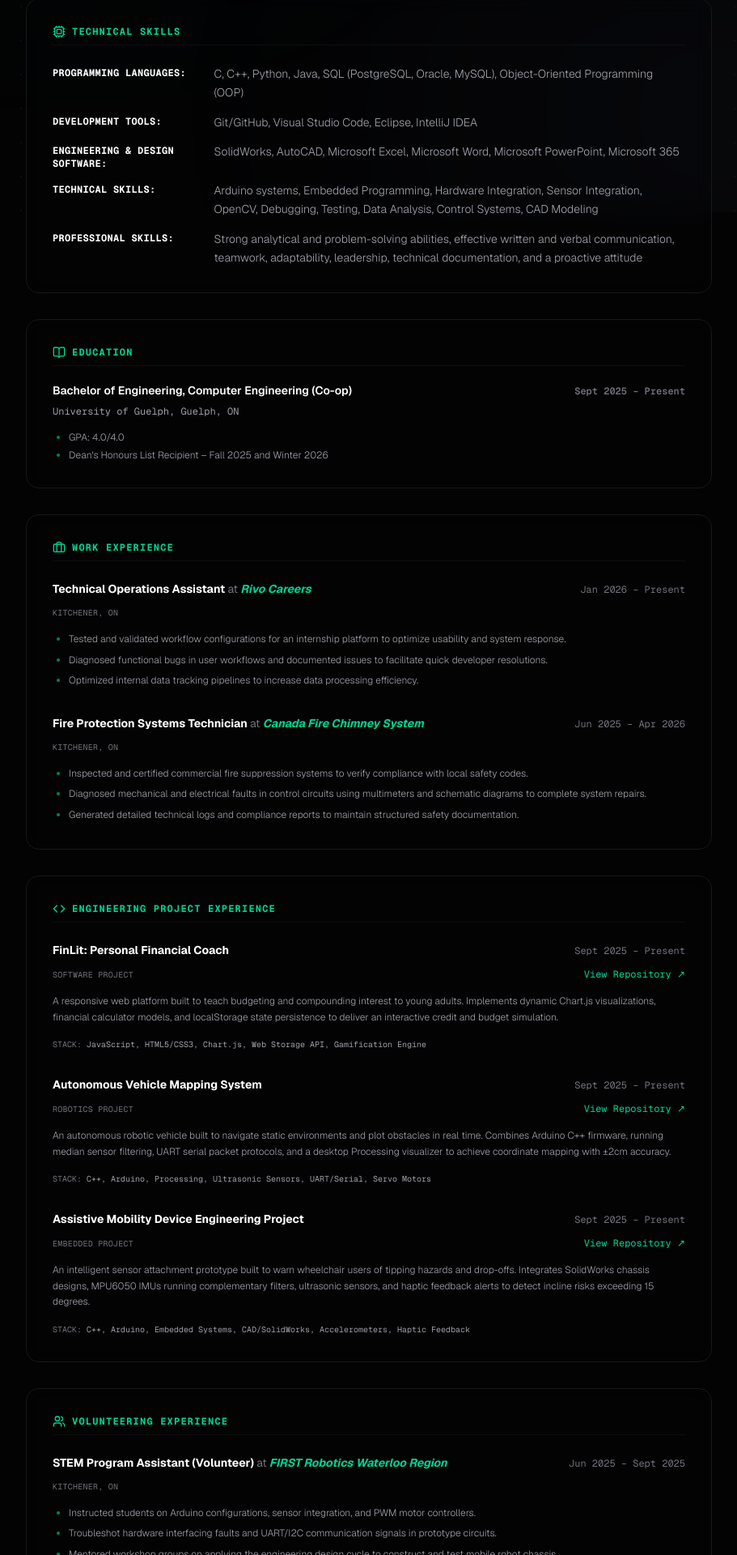
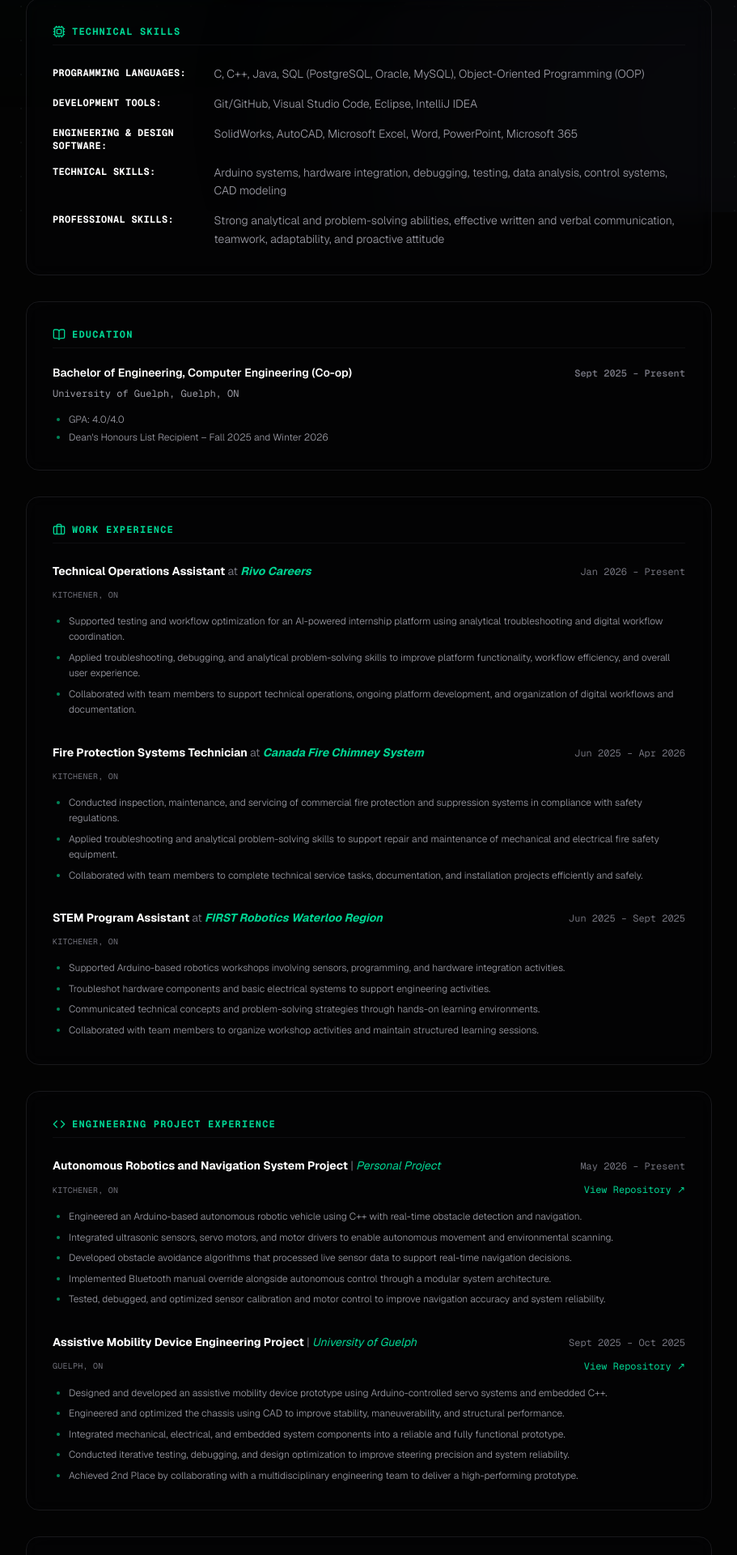
Before and after one commit to deepjpatel2007/My-Portfolio, a Next.js app: page /resume in a window 1280 px wide. Shown: the part 538-2458 px from the top of the page at 81% size, without its empty margins (184-1095 px from the left). Built offline with nearby package versions, Linux system fonts and the light colour scheme.

Commit message:
Complete content and credibility correction pass across portfolio, align Interactive Resume with PDF resume and refine layout columns

```diff
--- a/src/app/awards/page.tsx
+++ b/src/app/awards/page.tsx
@@ -49,7 +49,7 @@ export default function AwardsPage() {
           variants={fadeInUp}
           className="text-zinc-400 text-lg md:text-xl font-light max-w-2xl leading-relaxed"
         >
-          Academic excellence, design achievements, and hackathon victories.
+          Academic achievement, engineering competitions, and professional certifications.
         </motion.p>
       </motion.div>
 
--- a/src/app/contact/page.tsx
+++ b/src/app/contact/page.tsx
@@ -304,12 +304,12 @@ export default function ContactPage() {
                       <circle className="opacity-25" cx="12" cy="12" r="10" stroke="currentColor" strokeWidth="4" />
                       <path className="opacity-75" fill="currentColor" d="M4 12a8 8 0 018-8V0C5.373 0 0 5.373 0 12h4zm2 5.291A7.962 7.962 0 014 12H0c0 3.042 1.135 5.824 3 7.938l3-2.647z" />
                     </svg>
-                    TRANSMITTING...
+                    SENDING...
                   </>
                 ) : (
                   <>
                     <Send className="w-3.5 h-3.5" />
-                    TRANSMIT MESSAGE
+                    SEND MESSAGE
                   </>
                 )}
               </LiquidGlassButton>
--- a/src/app/experience/page.tsx
+++ b/src/app/experience/page.tsx
@@ -113,7 +113,7 @@ export default function ExperiencePage() {
 
                 {/* Tech Chips */}
                 <div className="flex flex-col gap-2 border-t border-zinc-900/60 pt-4 mt-2">
-                  <span className="text-[10px] font-mono text-zinc-500 uppercase tracking-widest">Technologies & Hardware Utilized</span>
+                  <span className="text-[10px] font-mono text-zinc-500 uppercase tracking-widest">Skills & Tools</span>
                   <div className="flex flex-wrap gap-1.5 mt-1">
                     {exp.techStack.map((tech) => (
                       <span
--- a/src/app/resume/page.tsx
+++ b/src/app/resume/page.tsx
@@ -29,6 +29,37 @@ const staggerContainer = {
 export default function ResumePage() {
   const workExperiences = experiences.filter(exp => !exp.role.includes("Volunteer"));
   const volunteerExperiences = experiences.filter(exp => exp.role.includes("Volunteer"));
+
+  const resumeProjects = [
+    {
+      title: "Autonomous Robotics and Navigation System Project",
+      context: "Personal Project",
+      location: "Kitchener, ON",
+      period: "May 2026 – Present",
+      githubUrl: "https://github.com/deepjpatel2007/-autonomous-vehicle-mapping-and-telemetry-system",
+      bullets: [
+        "Engineered an Arduino-based autonomous robotic vehicle using C++ with real-time obstacle detection and navigation.",
+        "Integrated ultrasonic sensors, servo motors, and motor drivers to enable autonomous movement and environmental scanning.",
+        "Developed obstacle avoidance algorithms that processed live sensor data to support real-time navigation decisions.",
+        "Implemented Bluetooth manual override alongside autonomous control through a modular system architecture.",
+        "Tested, debugged, and optimized sensor calibration and motor control to improve navigation accuracy and system reliability."
+      ]
+    },
+    {
+      title: "Assistive Mobility Device Engineering Project",
+      context: "University of Guelph",
+      location: "Guelph, ON",
+      period: "Sept 2025 – Oct 2025",
+      githubUrl: "https://github.com/deepjpatel2007/Assistive-Mobility-Device-Project",
+      bullets: [
+        "Designed and developed an assistive mobility device prototype using Arduino-controlled servo systems and embedded C++.",
+        "Engineered and optimized the chassis using CAD to improve stability, maneuverability, and structural performance.",
+        "Integrated mechanical, electrical, and embedded system components into a reliable and fully functional prototype.",
+        "Conducted iterative testing, debugging, and design optimization to improve steering precision and system reliability.",
+        "Achieved 2nd Place by collaborating with a multidisciplinary engineering team to deliver a high-performing prototype."
+      ]
+    }
+  ];
 
   return (
     <div className="w-full max-w-4xl mx-auto px-6 flex flex-col gap-10">
@@ -193,7 +224,6 @@ export default function ResumePage() {
           </Card>
         </motion.div>
 
-        {/* 4. ENGINEERING PROJECT EXPERIENCE */}
         <motion.div variants={fadeInUp}>
           <Card className="p-6 md:p-8 flex flex-col gap-6 border border-zinc-900 bg-zinc-950/20">
             <h3 className="text-xs font-mono font-bold tracking-widest text-emerald-400 uppercase border-b border-zinc-900/60 pb-2 flex items-center gap-2">
@@ -201,17 +231,17 @@ export default function ResumePage() {
               Engineering Project Experience
             </h3>
             <div className="flex flex-col gap-8">
-              {projects.filter(proj => !proj.title.includes("CampusBook")).map((proj) => (
-                <div key={proj.slug} className="flex flex-col gap-3">
+              {resumeProjects.map((proj) => (
+                <div key={proj.title} className="flex flex-col gap-3">
                   <div className="flex flex-col sm:flex-row sm:justify-between sm:items-baseline gap-1 text-white text-sm">
                     <span className="font-bold">
-                      {proj.title}
+                      {proj.title} <span className="font-normal text-zinc-500">|</span> <span className="italic text-emerald-400 font-normal">{proj.context}</span>
                     </span>
-                    <span className="text-xs font-mono text-zinc-500 shrink-0">Sept 2025 – Present</span>
+                    <span className="text-xs font-mono text-zinc-500 shrink-0">{proj.period}</span>
                   </div>
                   <div className="flex items-center justify-between">
                     <span className="text-[10px] font-mono text-zinc-500 uppercase tracking-wide">
-                      {proj.category} Project
+                      {proj.location}
                     </span>
                     <a
                       href={proj.githubUrl}
@@ -222,15 +252,11 @@ export default function ResumePage() {
                       View Repository ↗
                     </a>
                   </div>
-                  <p className="text-xs font-light text-zinc-400 leading-relaxed mt-1">
-                    {proj.description}
-                  </p>
-                  <div className="flex gap-1.5 mt-1 items-center">
-                    <span className="text-[10px] font-mono text-zinc-500 uppercase">Stack:</span>
-                    <span className="text-[10px] font-mono text-zinc-400">
-                      {proj.techStack.join(', ')}
-                    </span>
-                  </div>
+                  <ul className="list-disc pl-5 flex flex-col gap-1.5 text-xs font-light text-zinc-400 leading-relaxed mt-1">
+                    {proj.bullets.map((bullet, idx) => (
+                      <li key={idx} className="marker:text-emerald-500/70">{bullet}</li>
+                    ))}
+                  </ul>
                 </div>
               ))}
             </div>
@@ -289,9 +315,6 @@ export default function ResumePage() {
                     )}
                   </div>
                   <span className="text-[10px] text-zinc-500 font-mono">{cert.issuer} • {cert.date}</span>
-                  <p className="text-zinc-400 font-light mt-0.5 leading-relaxed">
-                    {cert.description}
-                  </p>
                 </div>
               ))}
             </div>
--- a/src/app/skills/page.tsx
+++ b/src/app/skills/page.tsx
@@ -188,7 +188,7 @@ export default function SkillsPage() {
                 {cat.title}
               </h2>
 
-              <div className="grid grid-cols-1 sm:grid-cols-2 md:grid-cols-3 gap-4">
+              <div className="grid grid-cols-1 md:grid-cols-2 gap-6">
                 {cat.items.map((skill) => (
                   <Card key={skill.name} className="p-5 flex items-start gap-4 hover:border-emerald-500/30 transition-all duration-300 group">
                     <div className="w-9 h-9 rounded-lg bg-zinc-950 border border-zinc-900 flex items-center justify-center shrink-0">
--- a/src/data/awards.ts
+++ b/src/data/awards.ts
@@ -24,14 +24,14 @@ export const awards: Award[] = [
   {
     title: "1st Place — Guelph Engineering Competition",
     issuer: "University of Guelph",
-    date: "Oct 2025",
+    date: "October 2025",
     description: "Awarded First Place at the University of Guelph Engineering Competition after developing an engineering solution under competitive design constraints. Qualified to represent the University of Guelph at the Ontario Engineering Competition (OEC) in January 2026.",
     category: "honour"
   },
   {
     title: "2nd Place & Fastest Vehicle Award — Assistive Mobility Device Engineering Project",
     issuer: "University of Guelph",
-    date: "Oct 2025",
+    date: "October 2025",
     description: "Awarded Second Place and the Fastest Vehicle Award overall after designing and prototyping a motorized mobile attachment featuring tilt safety checks and obstacle warning triggers.",
     category: "honour"
   },
@@ -48,7 +48,7 @@ export const awards: Award[] = [
     title: "Cybersecurity Fundamentals",
     issuer: "IBM SkillsBuild",
     date: "Completed Jun 2026",
-    description: "Mastered fundamental security concepts, cryptographic basics, identity access management models, and compliance principles.",
+    description: "Developed foundational knowledge of security concepts, cryptographic basics, identity access management models, and compliance principles.",
     credentialUrl: "https://drive.google.com/file/d/1zgSRlALdgGpzLyMRyO8FC1yVX1sk04dk/view?usp=sharing",
     category: "certification"
   },
@@ -64,7 +64,7 @@ export const awards: Award[] = [
     title: "Cloud Computing Fundamentals Credential",
     issuer: "IBM SkillsBuild",
     date: "Completed May 2026",
-    description: "Mastered fundamental cloud models (IaaS, PaaS, SaaS), cloud architectures, deployment systems, and virtualization setups.",
+    description: "Learned the fundamentals of cloud models (IaaS, PaaS, SaaS), cloud architectures, deployment systems, and virtualization setups.",
     credentialUrl: "https://drive.google.com/file/d/10sbGmjadVj7-akjmXYwWlAJXaMvMPRs0/view?usp=sharing",
     category: "certification"
   }
--- a/src/data/experience.ts
+++ b/src/data/experience.ts
@@ -18,9 +18,9 @@ export const experiences: Experience[] = [
     period: "Jan 2026 – Present",
     classification: "Technical Experience",
     description: [
-      "Tested and validated workflow configurations for an internship platform to optimize usability and system response.",
-      "Diagnosed functional bugs in user workflows and documented issues to facilitate quick developer resolutions.",
-      "Optimized internal data tracking pipelines to increase data processing efficiency."
+      "Supported testing and workflow optimization for an AI-powered internship platform using analytical troubleshooting and digital workflow coordination.",
+      "Applied troubleshooting, debugging, and analytical problem-solving skills to improve platform functionality, workflow efficiency, and overall user experience.",
+      "Collaborated with team members to support technical operations, ongoing platform development, and organization of digital workflows and documentation."
     ],
     techStack: ["Quality Assurance", "Technical Troubleshooting", "System Testing", "Data Workflows", "Debugging"]
   },
@@ -30,25 +30,26 @@ export const experiences: Experience[] = [
     company: "Canada Fire Chimney System",
     location: "Kitchener, ON",
     period: "Jun 2025 – Apr 2026",
-    classification: "Technical Experience",
+    classification: "Work Experience",
     description: [
-      "Inspected and certified commercial fire suppression systems to verify compliance with local safety codes.",
-      "Diagnosed mechanical and electrical faults in control circuits using multimeters and schematic diagrams to complete system repairs.",
-      "Generated detailed technical logs and compliance reports to maintain structured safety documentation."
+      "Conducted inspection, maintenance, and servicing of commercial fire protection and suppression systems in compliance with safety regulations.",
+      "Applied troubleshooting and analytical problem-solving skills to support repair and maintenance of mechanical and electrical fire safety equipment.",
+      "Collaborated with team members to complete technical service tasks, documentation, and installation projects efficiently and safely."
     ],
     techStack: ["Compliance Inspections", "Mechanical Systems", "Electrical Diagnostics", "Safety Standards", "Troubleshooting"]
   },
   {
     id: "first-robotics",
-    role: "STEM Program Assistant (Volunteer)",
+    role: "STEM Program Assistant",
     company: "FIRST Robotics Waterloo Region",
     location: "Kitchener, ON",
     period: "Jun 2025 – Sept 2025",
     classification: "Volunteer Experience",
     description: [
-      "Instructed students on Arduino configurations, sensor integration, and PWM motor controllers.",
-      "Troubleshot hardware interfacing faults and UART/I2C communication signals in prototype circuits.",
-      "Mentored workshop groups on applying the engineering design cycle to construct and test mobile robot chassis."
+      "Supported Arduino-based robotics workshops involving sensors, programming, and hardware integration activities.",
+      "Troubleshot hardware components and basic electrical systems to support engineering activities.",
+      "Communicated technical concepts and problem-solving strategies through hands-on learning environments.",
+      "Collaborated with team members to organize workshop activities and maintain structured learning sessions."
     ],
     techStack: ["Arduino Systems", "STEM Mentorship", "Robotics Interfacing", "Electrical Circuits", "Problem Solving"]
   }
--- a/src/data/skills.ts
+++ b/src/data/skills.ts
@@ -1,7 +1,5 @@
 export interface SkillItem {
   name: string;
-  level: string;
-  icon: string;
 }
 
 export interface SkillCategory {
@@ -13,59 +11,53 @@ export const skillCategories: SkillCategory[] = [
   {
     title: "Programming Languages",
     items: [
-      { name: "C", level: "Proficient", icon: "Code" },
-      { name: "C++", level: "Proficient", icon: "Code" },
-      { name: "Python", level: "Proficient", icon: "Code" },
-      { name: "Java", level: "Proficient", icon: "Code" },
-      { name: "SQL (PostgreSQL, Oracle, MySQL)", level: "Proficient", icon: "Code" },
-      { name: "Object-Oriented Programming (OOP)", level: "Proficient", icon: "Code" }
+      { name: "C" },
+      { name: "C++" },
+      { name: "Java" },
+      { name: "SQL (PostgreSQL, Oracle, MySQL)" },
+      { name: "Object-Oriented Programming (OOP)" }
     ]
   },
   {
     title: "Development Tools",
     items: [
-      { name: "Git/GitHub", level: "Experienced", icon: "Terminal" },
-      { name: "Visual Studio Code", level: "Experienced", icon: "Terminal" },
-      { name: "Eclipse", level: "Experienced", icon: "Terminal" },
-      { name: "IntelliJ IDEA", level: "Experienced", icon: "Terminal" }
+      { name: "Git/GitHub" },
+      { name: "Visual Studio Code" },
+      { name: "Eclipse" },
+      { name: "IntelliJ IDEA" }
     ]
   },
   {
     title: "Engineering & Design Software",
     items: [
-      { name: "SolidWorks", level: "Proficient", icon: "Layers" },
-      { name: "AutoCAD", level: "Proficient", icon: "Layers" },
-      { name: "Microsoft Excel", level: "Proficient", icon: "Layers" },
-      { name: "Microsoft Word", level: "Proficient", icon: "Layers" },
-      { name: "Microsoft PowerPoint", level: "Proficient", icon: "Layers" },
-      { name: "Microsoft 365", level: "Proficient", icon: "Layers" }
+      { name: "SolidWorks" },
+      { name: "AutoCAD" },
+      { name: "Microsoft Excel" },
+      { name: "Word" },
+      { name: "PowerPoint" },
+      { name: "Microsoft 365" }
     ]
   },
   {
     title: "Technical Skills",
     items: [
-      { name: "Arduino systems", level: "Experienced", icon: "Cpu" },
-      { name: "Embedded Programming", level: "Experienced", icon: "Cpu" },
-      { name: "Hardware Integration", level: "Experienced", icon: "Cpu" },
-      { name: "Sensor Integration", level: "Experienced", icon: "Cpu" },
-      { name: "OpenCV", level: "Experienced", icon: "Eye" },
-      { name: "Debugging", level: "Experienced", icon: "Cpu" },
-      { name: "Testing", level: "Experienced", icon: "Cpu" },
-      { name: "Data Analysis", level: "Experienced", icon: "Cpu" },
-      { name: "Control Systems", level: "Experienced", icon: "Cpu" },
-      { name: "CAD Modeling", level: "Experienced", icon: "Cpu" }
+      { name: "Arduino systems" },
+      { name: "hardware integration" },
+      { name: "debugging" },
+      { name: "testing" },
+      { name: "data analysis" },
+      { name: "control systems" },
+      { name: "CAD modeling" }
     ]
   },
   {
     title: "Professional Skills",
     items: [
-      { name: "Strong analytical and problem-solving abilities", level: "Core", icon: "Sparkles" },
-      { name: "effective written and verbal communication", level: "Core", icon: "Sparkles" },
-      { name: "teamwork", level: "Core", icon: "Sparkles" },
-      { name: "adaptability", level: "Core", icon: "Sparkles" },
-      { name: "leadership", level: "Core", icon: "Sparkles" },
-      { name: "technical documentation", level: "Core", icon: "Sparkles" },
-      { name: "and a proactive attitude", level: "Core", icon: "Sparkles" }
+      { name: "Strong analytical and problem-solving abilities" },
+      { name: "effective written and verbal communication" },
+      { name: "teamwork" },
+      { name: "adaptability" },
+      { name: "and proactive attitude" }
     ]
   }
 ];
```
